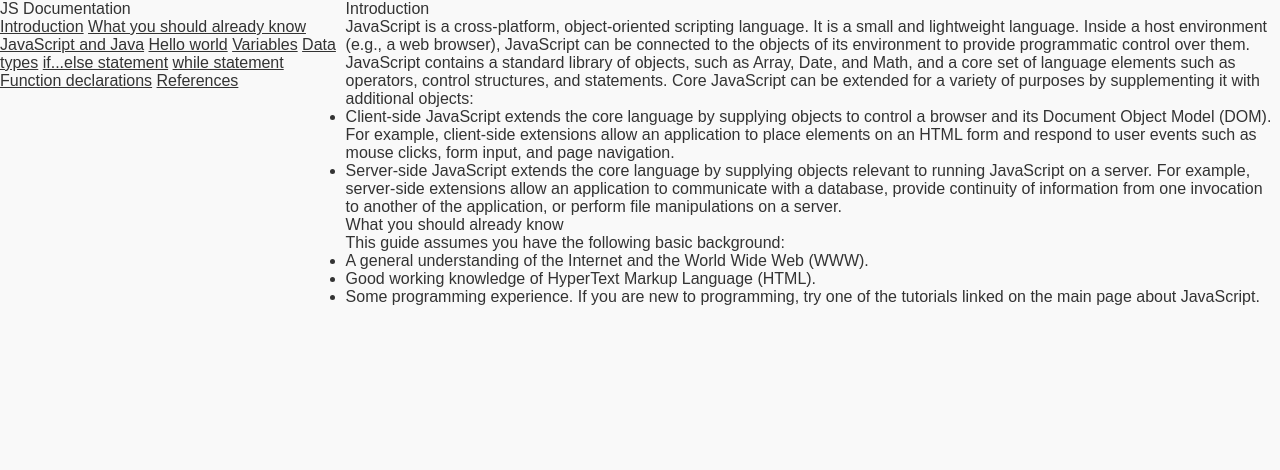
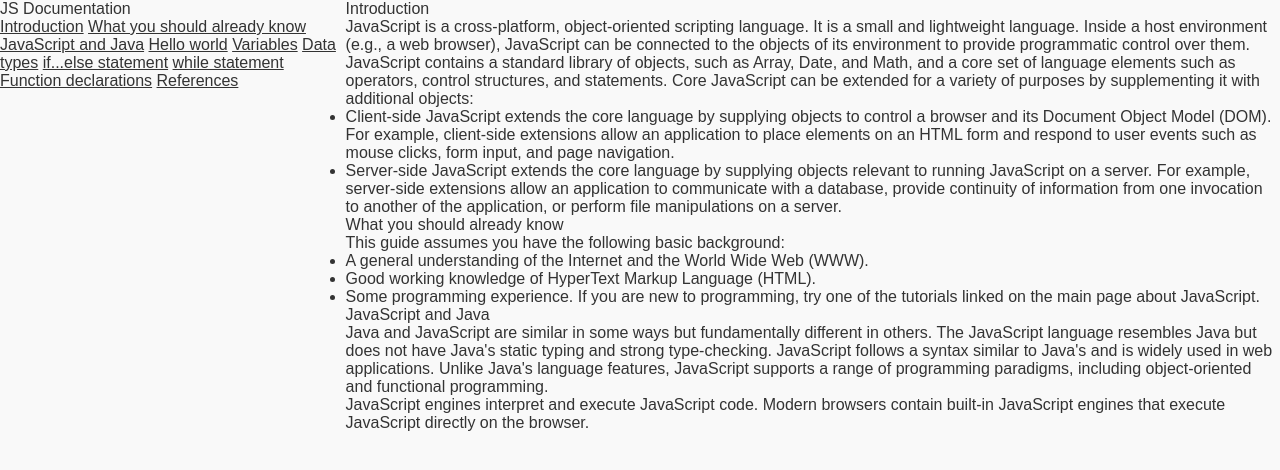
Before and after one commit to Cyiza22/Technical-Doc_Page, a plain HTML site: page index.html in a window 1280 px wide. Drawn offline with Linux system fonts and the light colour scheme.

Commit message:
javasript and java section

```diff
--- a/index.html
+++ b/index.html
@@ -45,6 +45,11 @@
                         <li>Some programming experience. If you are new to programming, try one of the tutorials linked on the main page about JavaScript.</li>
                     </ul>
                 </section>
+                <section id="JavaScript_and_Java" class="main-section">
+                    <header>JavaScript and Java</header>
+                    <p>Java and JavaScript are similar in some ways but fundamentally different in others. The JavaScript language resembles Java but does not have Java's static typing and strong type-checking. JavaScript follows a syntax similar to Java's and is widely used in web applications. Unlike Java's language features, JavaScript supports a range of programming paradigms, including object-oriented and functional programming.</p>
+                    <p>JavaScript engines interpret and execute JavaScript code. Modern browsers contain built-in JavaScript engines that execute JavaScript directly on the browser.</p>
+                </section>
 
             </main>
         </div>
```
